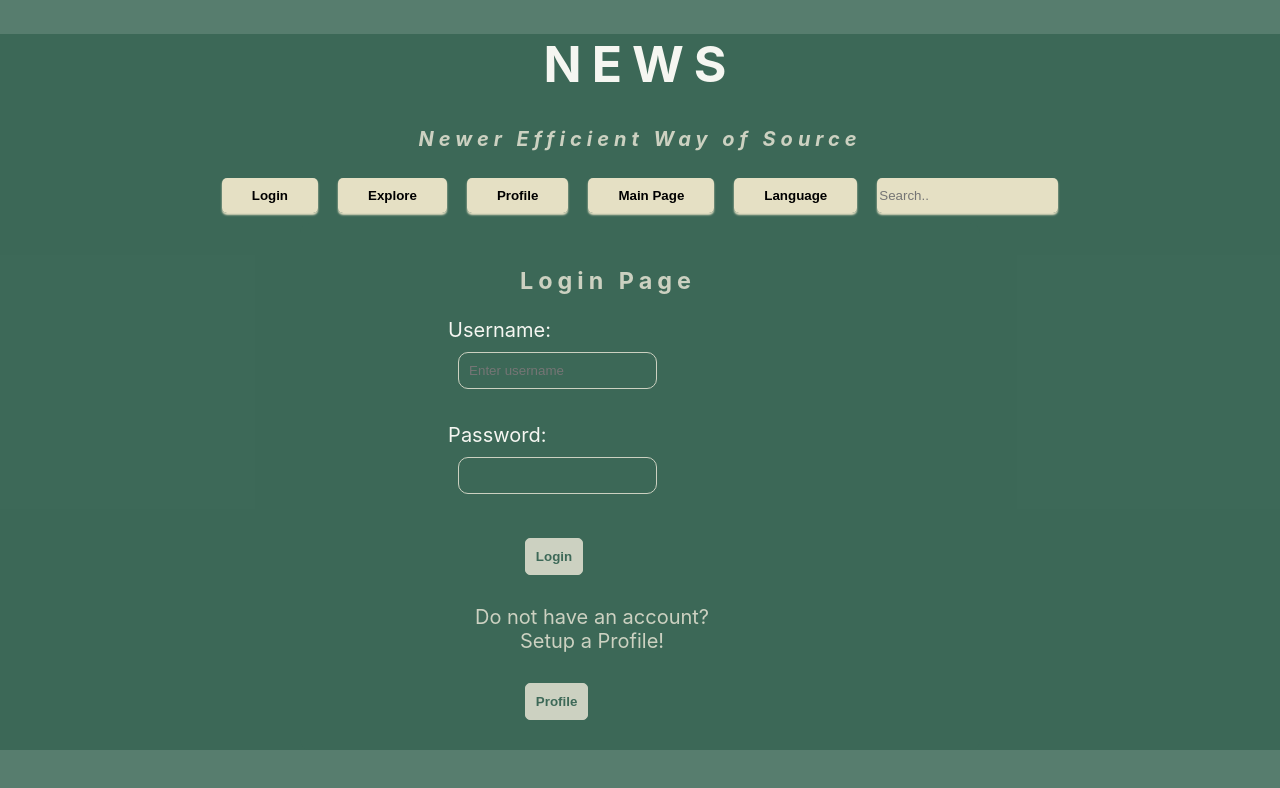
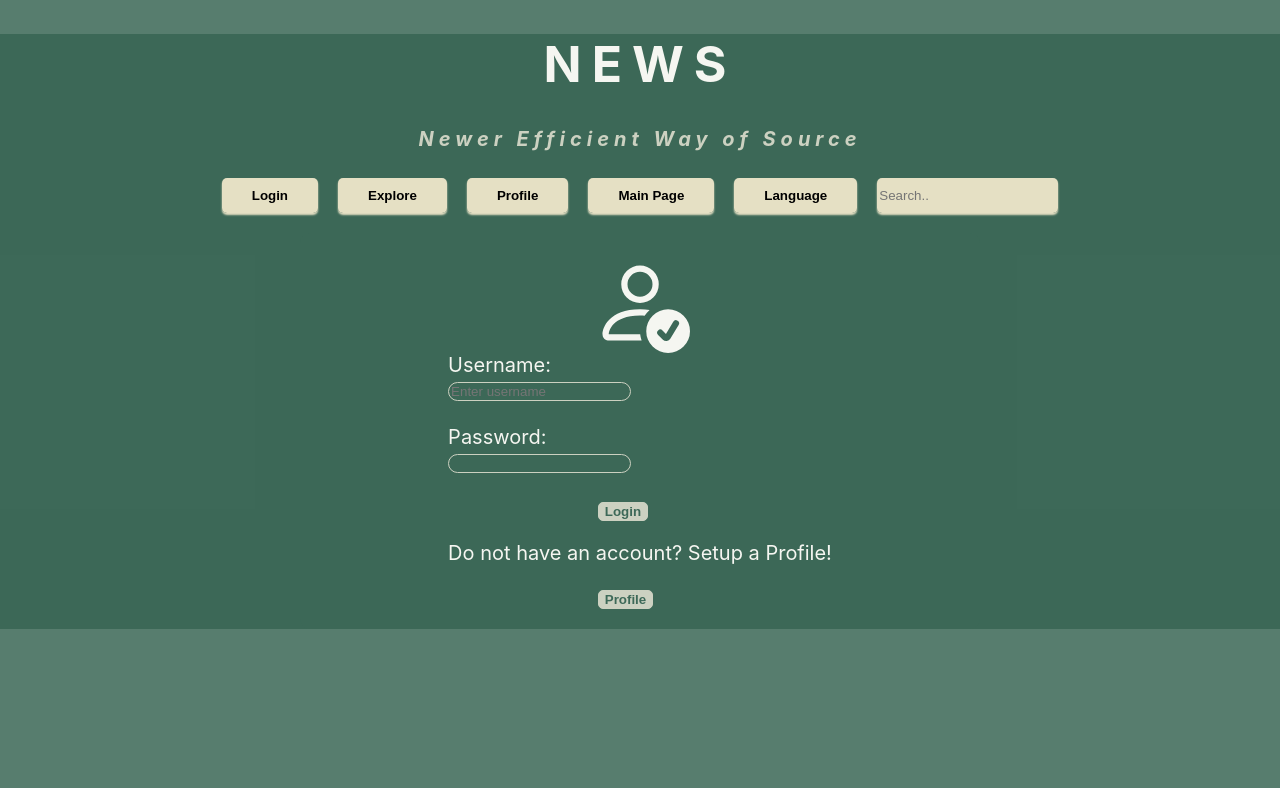
Before and after one commit to Noyalbabu/Web_Innovation_Coursework, a React (Create React App) app in the folder news_app/: page /login in a window 1280 px wide. Shown: the top 788 px of the page. Built offline with nearby package versions, Linux system fonts and the light colour scheme.

Commit message:
added icons

```diff
--- a/news_app/src/App.css
+++ b/news_app/src/App.css
@@ -84,43 +84,23 @@
   align-items: center;
   flex-direction: column;
   width: 50%;
-  margin: 0 auto;
+  margin: 10px auto;
   padding: 20px;
   border-radius: 10px;
 }
-.profile h3 {
-  font-weight: bold;
-  text-align: center;
-  color: rgb(204, 209, 193);
-  letter-spacing: 5px;
-  margin-right: 10%;
-}
-.profile p{
-  text-align: center;
-  color: rgb(204, 209, 193);
-  margin-right: 25%;
-}
-.profileForm{
-  display: flex;
-  justify-content: center;
-  align-items: center;
-}
+
 .profileForm input{
-  margin: 10px;
-  padding: 10px;
   border-radius: 10px;
   border: 1px solid rgb(204, 209, 193);
   outline: none;
 }
 .profileForm button{
-  margin: 10px;
-  padding: 10px;
   border-radius: 5px;
   border: 1px solid rgb(204, 209, 193);
   outline: none;
   background-color: rgb(204, 209, 193);
   color: rgb(61, 105, 88);
   font-weight: bold;
-  margin-left: 20%;
   cursor: pointer;
+  margin-left: 39%;
 }
--- a/news_app/src/App.js
+++ b/news_app/src/App.js
@@ -4,15 +4,18 @@ import './App.css';
 import ProfilePage from './nav/profilePage';
 import Navigation from './nav/paths';
 import Login from './nav/login';
+import Main from './nav/about';
 //Function to design and effects to button in the first page
 function App(){
         return (
             <div className="news_app">
                 <BrowserRouter>
+                {/*here we modify the navigation. we import loggedIn variable*/}
                     <Navigation/>
                     <Routes>
                         <Route path="/profilePage" element={<ProfilePage/>}/>
                         <Route path="/login" element={<Login/>}/>
+                        <Route path="/main" element={<Main/>}/>
                     </Routes>
                 </BrowserRouter>
             </div>
--- /dev/null
+++ b/news_app/src/nav/about.js
@@ -0,0 +1,12 @@
+import React from "react";
+import ReactDOM from "react-dom";
+;
+
+function Main() {
+  return (
+    <div className="App">
+    <h1>Hello</h1>    </div>
+  );
+  }
+
+export default Main;
--- a/news_app/src/nav/login.js
+++ b/news_app/src/nav/login.js
@@ -2,7 +2,9 @@ import React, {useState} from "react";
 import { useNavigate } from 'react-router-dom';
 import validateLogin from "./loginValidate";
 import axios from "axios";
-import { IconName } from "react-icons/bs";
+import { BsPersonCheck } from "react-icons/bs";
+
+
 
 function Login(){
     const navigate = useNavigate();
@@ -16,7 +18,6 @@ function Login(){
     }
 
     const [errors, setErrors] = useState({
-
     })
 
     const handleSubmit = (event) => {
@@ -27,7 +28,8 @@ function Login(){
         axios.post('http://localhost:8081/profile', values)
         .then(res => {
             if(res.data === "Success"){
-                navigate('/');
+                alert("Login successful!")
+                navigate('/main');
             }else{
                 alert("No account exist in the given username or password")
             }
@@ -39,7 +41,7 @@ function Login(){
 
     return(
         <div className="profile">
-            <h3>Login Page</h3>
+            <BsPersonCheck size={100}/>
             <div className="profileForm" >
                 <form action="" onSubmit={handleSubmit}>
                     <label htmlFor="username">Username:</label><br />
--- a/news_app/src/nav/paths.js
+++ b/news_app/src/nav/paths.js
@@ -2,6 +2,7 @@ import React, {useState}from "react";
 import NewsCatalog from '../module/NewsCatalog';
 import '../App.css';
 import styled from "styled-components";
+
 
 const Test = styled.button`
     background-color: rgba(231, 225, 197, 0.993);
@@ -22,7 +23,7 @@ const Test = styled.button`
 function Navigation() {
     const [showNews, setShowNews] = useState(false);
     const [topic, setTopic] = useState();
-
+       // Use the useContext hook to get the value of the loggedIn context
     const handleClick = () => {
         setShowNews(!showNews);
     };
@@ -39,7 +40,6 @@ function Navigation() {
                     <h2 >Newer Efficient Way of Source</h2>
                 </div>
                 <div className='tool_bar'>
-
                         <a href="/login" >
                            <Test>Login</Test>
                         </a>
--- a/news_app/src/nav/profilePage.js
+++ b/news_app/src/nav/profilePage.js
@@ -3,6 +3,7 @@ import { useNavigate } from 'react-router-dom';
 import profileValidate from "./profileValidate";
 import { Tooltip } from 'react-tooltip';
 import axios from 'axios';
+import { BsPersonFillDown } from "react-icons/bs";
 
 function ProfilePage() {
   const [values, setValues] = useState({
@@ -40,7 +41,7 @@ function ProfilePage() {
 
   return (
     <div className ="profile">
-        <h3>My Profile</h3>
+      <BsPersonFillDown size={100}/>
       <div className="profileForm">
         <form action= '' onSubmit={handleSubmit} >
           <label htmlFor="name">Name:</label><br />
```
Also changed, not shown: 1 other file (tests, documents, lock files or other folders).
